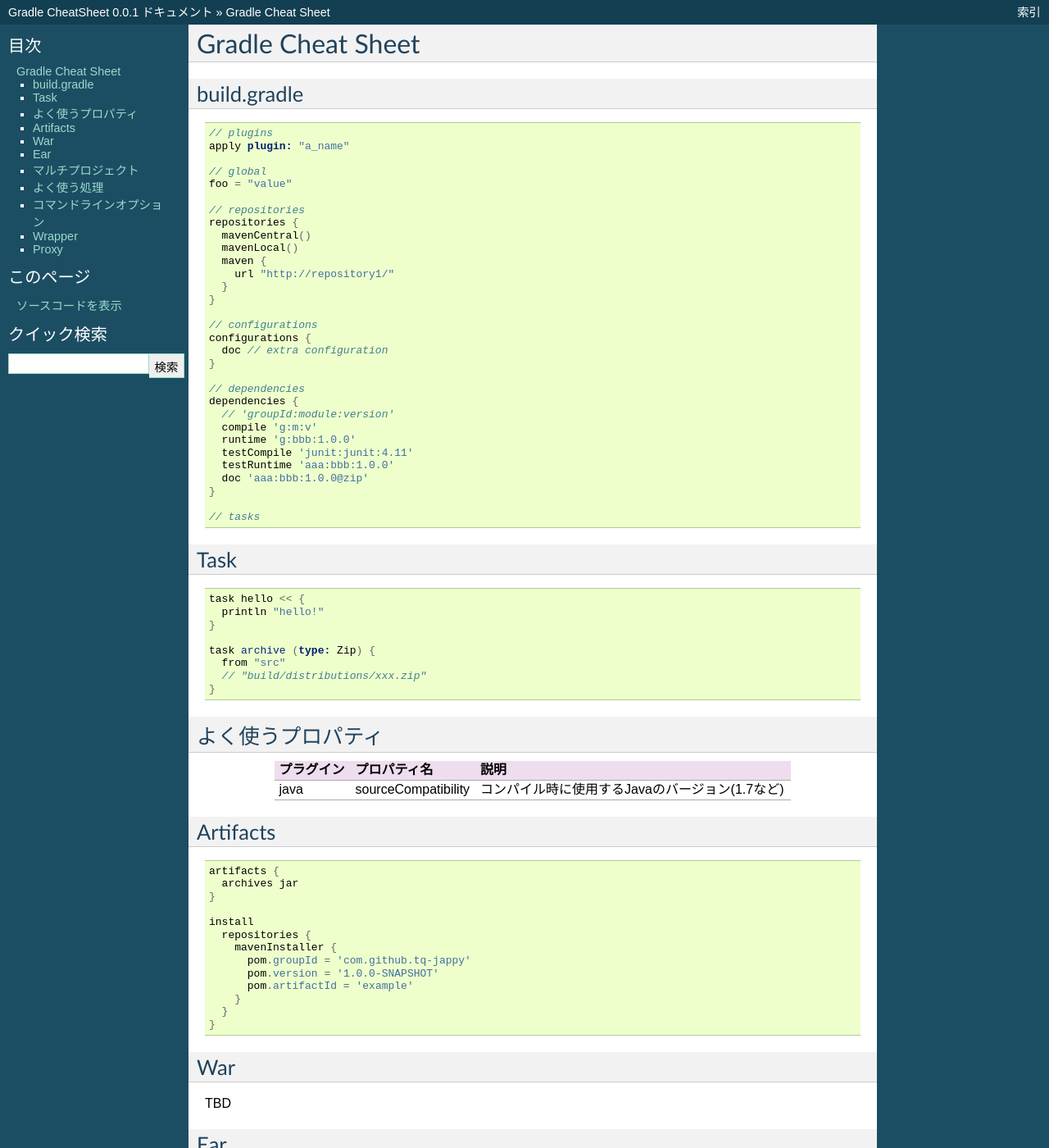
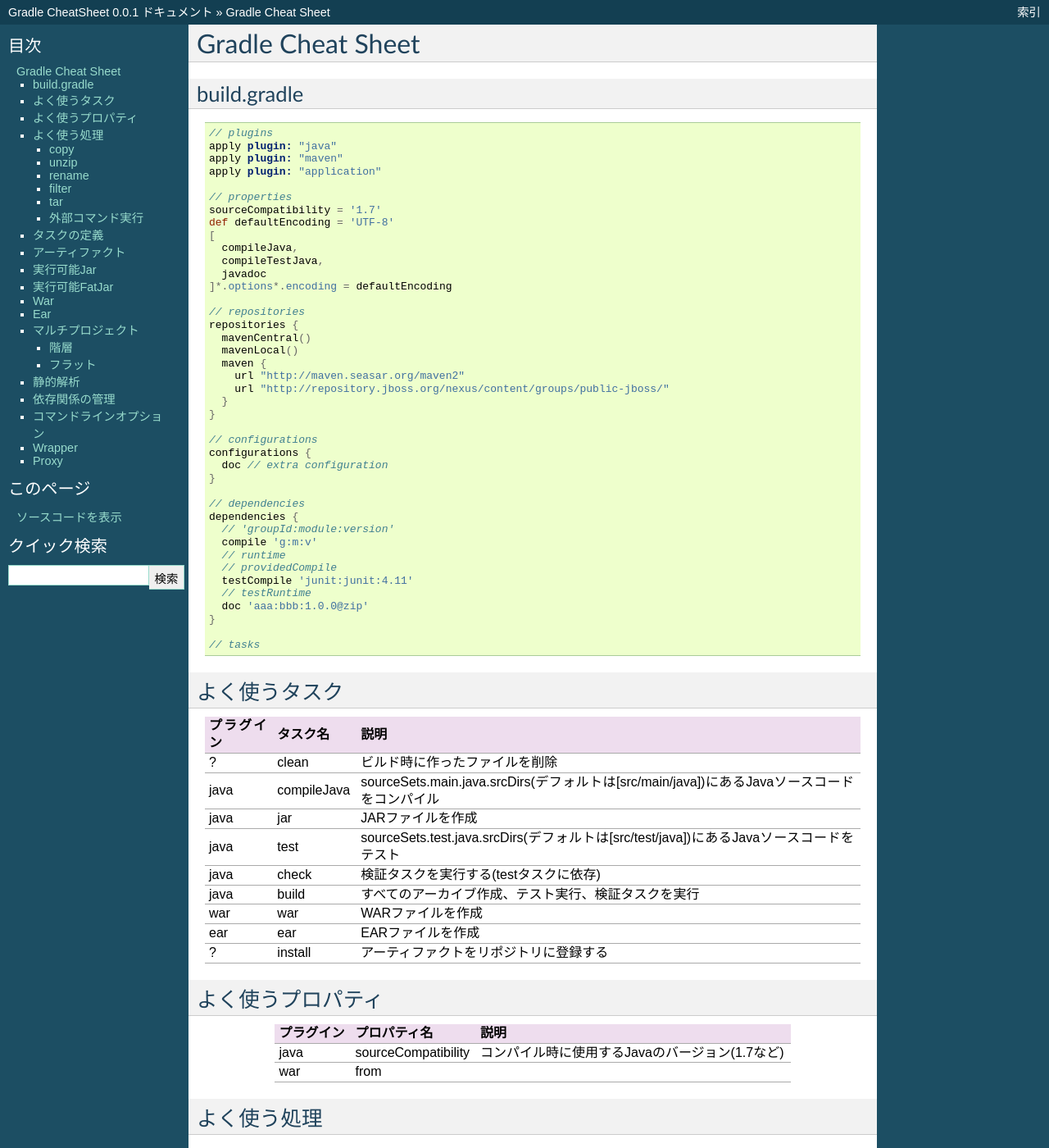
Before and after one commit to tq-jappy/Gradle-CheatSheet, a Sphinx documentation site: the page built from source/index.rst, in a window 1280 px wide and 1400 px high. Shown: the whole window at 82% size. Built offline with Sphinx 7.4.7, drawn with Linux system fonts in a browser that asks for light colours; some of the changed text lies outside the part shown.

Commit message:
add some cheats.

```diff
--- a/source/index.rst
+++ b/source/index.rst
@@ -8,17 +8,26 @@
 .. sourcecode:: groovy
 
   // plugins
-  apply plugin: "a_name"
+  apply plugin: "java"
+  apply plugin: "maven"
+  apply plugin: "application"
 
-  // global
-  foo = "value"
+  // properties
+  sourceCompatibility = '1.7'
+  def defaultEncoding = 'UTF-8'
+  [
+    compileJava,
+    compileTestJava,
+    javadoc
+  ]*.options*.encoding = defaultEncoding
 
   // repositories
   repositories {
     mavenCentral()
     mavenLocal()
     maven {
-      url "http://repository1/"
+      url "http://maven.seasar.org/maven2"
+      url "http://repository.jboss.org/nexus/content/groups/public-jboss/"
     }
   }
 
@@ -31,15 +40,110 @@
   dependencies {
     // 'groupId:module:version'
     compile 'g:m:v'
-    runtime 'g:bbb:1.0.0'
+    // runtime
+    // providedCompile
     testCompile 'junit:junit:4.11'
-    testRuntime 'aaa:bbb:1.0.0'
+    // testRuntime
     doc 'aaa:bbb:1.0.0@zip'
   }
 
   // tasks
 
-Task
+よく使うタスク
+=========================
+
+.. csv-table::
+   :header: "プラグイン", "タスク名", "説明"
+
+   "?", "clean", "ビルド時に作ったファイルを削除"
+   "java", "compileJava", "sourceSets.main.java.srcDirs(デフォルトは[src/main/java])にあるJavaソースコードをコンパイル"
+   "java", "jar", "JARファイルを作成"
+   "java", "test", "sourceSets.test.java.srcDirs(デフォルトは[src/test/java])にあるJavaソースコードをテスト"
+   "java", "check", "検証タスクを実行する(testタスクに依存)"
+   "java", "build", "すべてのアーカイブ作成、テスト実行、検証タスクを実行"
+   "war", "war", "WARファイルを作成"
+   "ear", "ear", "EARファイルを作成"
+   "?", "install", "アーティファクトをリポジトリに登録する"
+
+
+よく使うプロパティ
+=========================
+
+.. csv-table::
+   :header: "プラグイン", "プロパティ名", "説明"
+
+   "java", "sourceCompatibility", "コンパイル時に使用するJavaのバージョン(1.7など)"
+   "war", "from",
+
+よく使う処理
+=========================
+
+copy
+~~~~~~~~~~~~~~~~~~~~~~~~~
+
+.. sourcecode:: groovy
+
+   // 方法1: Copyタスクを使う場合
+   task myCopy2(type: Copy) << {
+     from 'src/*.txt'
+     into 'dest'
+   }
+
+   // 方法2: Project.copy() メソッドを使う場合
+   task myCopy << {
+     copy {
+       from 'src/*.txt'
+       into 'dest'
+     }
+   }
+
+単なるコピーだけならCopyタスクの方がよい。
+Project.copy() メソッドは他のタスクの中に組み込んで使うことが多い。
+
+unzip
+~~~~~~~~~~~~~~~~~~~~~~~~~
+
+.. sourcecode:: groovy
+
+   task myUnzip << {
+     copy {
+       from files('archive.zip').collect { file -> zipTree(file) }
+       into 'dest'
+     }
+   }
+
+rename
+~~~~~~~~~~~~~~~~~~~~~~~~~
+
+filter
+~~~~~~~~~~~~~~~~~~~~~~~~~
+
+tar
+~~~~~~~~~~~~~~~~~~~~~~~~~
+
+.. sourcecode:: groovy
+
+   task myTar(type: Tar) {
+     compression = Compression.GZIP // NONE/GZIP/BZIP2
+     from 'content'
+   }
+
+外部コマンド実行
+~~~~~~~~~~~~~~~~~~~~~~~~~
+
+.. sourcecode:: groovy
+
+   // 方法1: Copyタスクを使う場合
+   task myExec(type: Exec) << {
+     commandLine 'echo', 'hello'
+   }
+
+   // 方法2: groovy の execute() メソッドを使う場合
+   task myCopy << {
+     ['echo', 'hello'].execute()
+   }
+
+タスクの定義
 =========================
 
 .. sourcecode:: groovy
@@ -48,20 +152,23 @@
      println "hello!"
    }
 
+タスク型Task typeを使う場合
+
+.. sourcecode:: groovy
+
    task archive (type: Zip) {
      from "src"
      // "build/distributions/xxx.zip"
    }
 
-よく使うプロパティ
-=========================
+代表的なタスク型Type
 
-.. csv-table::
-   :header: "プラグイン", "プロパティ名", "説明"
+- Copy
+- JavaDoc
+- Zip
+- Tar
 
-   "java", "sourceCompatibility", "コンパイル時に使用するJavaのバージョン(1.7など)"
-
-Artifacts
+アーティファクト
 =========================
 
 .. sourcecode:: groovy
@@ -80,20 +187,75 @@
      }
    }
 
+実行可能Jar
+=========================
+
+.. sourcecode:: groovy
+
+   jar {
+       copy {
+           from configurations.compile
+           into "build/distribution/lib"
+       }
+       def manifestClasspath = configurations.compile.collect{ 'lib/' + it.getName() }.join(' ')
+       manifest {
+           attributes "Main-Class" : "foo.bar.Main"
+           attributes 'Class-Path': manifestClasspath
+       }
+       from (configurations.compile.resolve().collect { it.isDirectory() ? it : fileTree(it) }) {
+           exclude 'META-INF/MANIFEST.MF'
+           exclude 'META-INF/*.SF'
+           exclude 'META-INF/*.DSA'
+           exclude 'META-INF/*.RSA'
+           exclude '**/*.jar'
+       }
+       destinationDir = file("build/distribution")
+   }
+
+実行可能FatJar
+=========================
+
+.. sourcecode:: groovy
+
+   jar {
+     from configurations.compile.collect { it.isDirectory() ? it : zipTree(it) }
+     manifest.mainAttributes("Main-Class" : "foo.bar.Main")
+   }
+
 War
 =========================
 
-TBD
+.. sourcecode:: groovy
+
+   configurations {
+     moreLibs
+   }
+
+   war {
+     from 'src/main/webapp'
+     classPath configurations.moreLibs
+   }
 
 Ear
 =========================
 
-TBD
+.. sourcecode:: groovy
+
+   dependencies {
+     deploy project(':war')
+
+     earlib 'log4j:log4j:1.2.15@jar'
+   }
+
+   war {
+     appDirName 'src/main/app'
+   }
 
 マルチプロジェクト
 =========================
 
-- 階層
+階層
+~~~~~~~~~~~~~~~~~~~~~~~~~
 
 :file:`settings.gradle`
 
@@ -103,25 +265,42 @@
 
 ルートプロジェクトの build.gradle はそのままサブプロジェクトでも生きる
 
-- フラット
+フラット
+~~~~~~~~~~~~~~~~~~~~~~~~~
 
-よく使う処理
+静的解析
 =========================
 
 .. sourcecode:: groovy
 
-   task hello << {
-     copy {
-       from 'src/*.txt'
-       into 'dest'
-     }
-   }
+  apply plugin: "checkstyle"
+  apply plugin: "findbugs"
+  buildscript {
+    apply from: 'https://github.com/valkolovos/gradle_cobertura/raw/master/repo/gradle_cobertura/gradle_cobertura/1.2.1/coberturainit.gradle'
+  }
 
-- copy
-- rename
-- filter
-- zip
+  test.jvmArgs '-XX:-UseSplitVerifier'
+  [checkstyleMain, checkstyleTest, findbugsMain, findBugsTest]*.ignoreFailures = true
+  [checkstyleTest, findBugsTest]*.excludes = ['**/*']
 
+レポート
+
+依存関係の管理
+=========================
+
+dependencies に記述した依存するサードパーティのアーティファクトは
+${GRADLE_USER_HOME} > ${USER_HOME}/.gradle/cache 以下にキャッシュされる。
+Mavenキャッシュと管理方法が異なるので、そのまま Maven リポジトリとして公開はできない、
+
+.. warning::
+
+  Jenkins Gradle Plugin 1.22 では GRADLE_USER_HOME は Jenkins の
+  ワークスペース(例えば :file:`/var/lib/jenkins/workspace/job1`)がセットされる。
+
+  Workspace Cleanup Plugin などを使ってビルド前にワークスペースをクリーンしていると、
+  毎回ローカルキャッシュも削除されてしまい、ビルドの度に
+  ライブラリを毎回ダウンロードすることになってしまうので注意（最新の1.23では解消されており、
+  :file:`/var/lib/jenkins/workspace/.gradle` にキャッシュされる）
 
 コマンドラインオプション
 =========================
```
Also changed, not shown: ja.json (+13 -1 lines).
